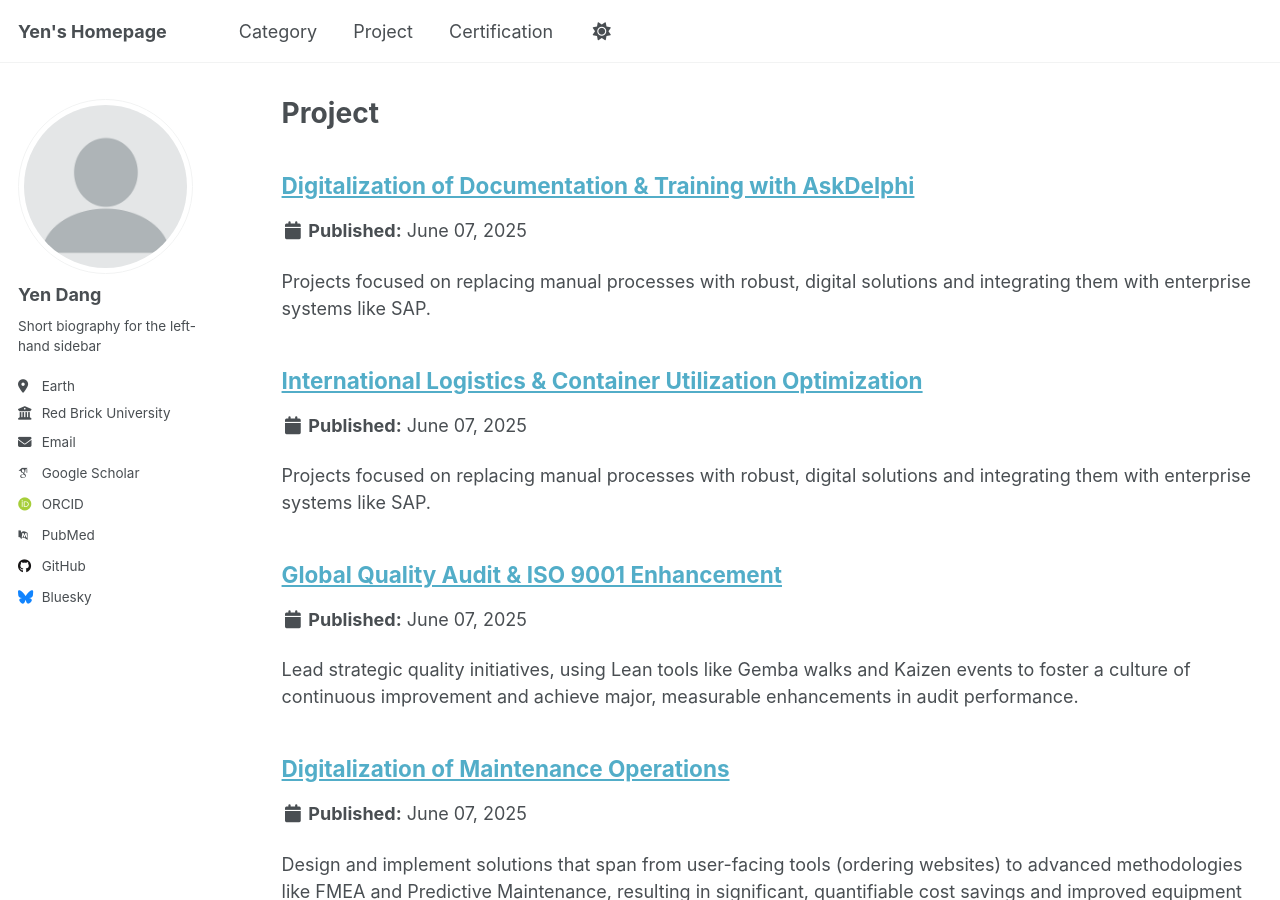
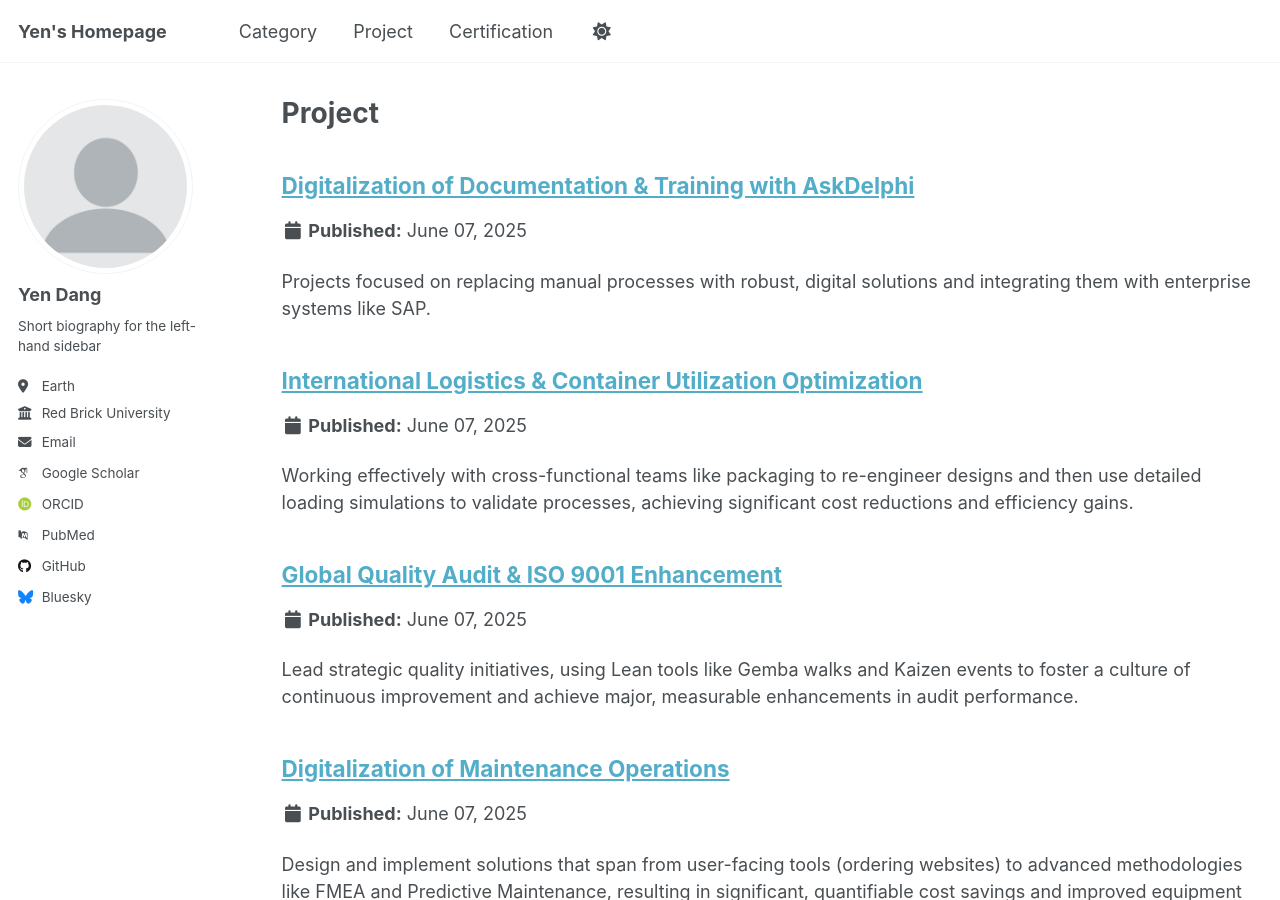
Before and after one commit to yen010390/yen010390.github.io, a Jekyll site: the page built from _pages/project.md, in a window 1280 px wide and 900 px high. Built offline with Jekyll 4.4.1, drawn with Linux system fonts in a browser that asks for light colours; some web fonts are replaced.

Commit message:
Update c01-Utilize-container.md

```diff
--- a/_project/c01-Utilize-container.md
+++ b/_project/c01-Utilize-container.md
@@ -1,22 +1,22 @@
 ---
 title: "International Logistics & Container Utilization Optimization"
-excerpt: "Projects focused on replacing manual processes with robust, digital solutions and integrating them with enterprise systems like SAP."
+excerpt: "Working effectively with cross-functional teams like packaging to re-engineer designs and then use detailed loading simulations to validate processes, achieving significant cost reductions and efficiency gains."
 collection: project
 category: "Category 1: Global Quality Systems & Process Harmonization"
 tag: ["Global Coordination", "Process Design", "Simulation", "Logistics & Supply Chain Optimization", "International Project Management"]
 ---
 
-## Project Description:
+## 📄 Project Description:
 - Worked with the project team to optimize shipping efficiency for international markets, including LATAM and Thailand.
-- Maintain Size/dimensions of products in SAP MM (T-code: MM02)
+- Maintain the size/dimensions of products in SAP MM (T-code: MM02)
 - Resized product packages and then performed detailed, line-by-line loading simulations for both 20' and 40' containers to develop a new, robust loading process.
 
-## Key Achievements:
+## 🏆 Key Achievements:
 - Increased container utilization to **98%** through the implementation of a new packaging design validated by advanced loading simulations.
 - This reduced shipping costs and improved the predictability of international logistics.
 
 ![Container Utilization Optimization](/images/container-load-planning.png)
 
 
-## Relevant Skills Demonstrated:
+## 🛠️ Relevant Skills Demonstrated:
 `Global Coordination`, `Process Design`, `Simulation`, `Logistics & Supply Chain Optimization`, `International Project Management`.
```
